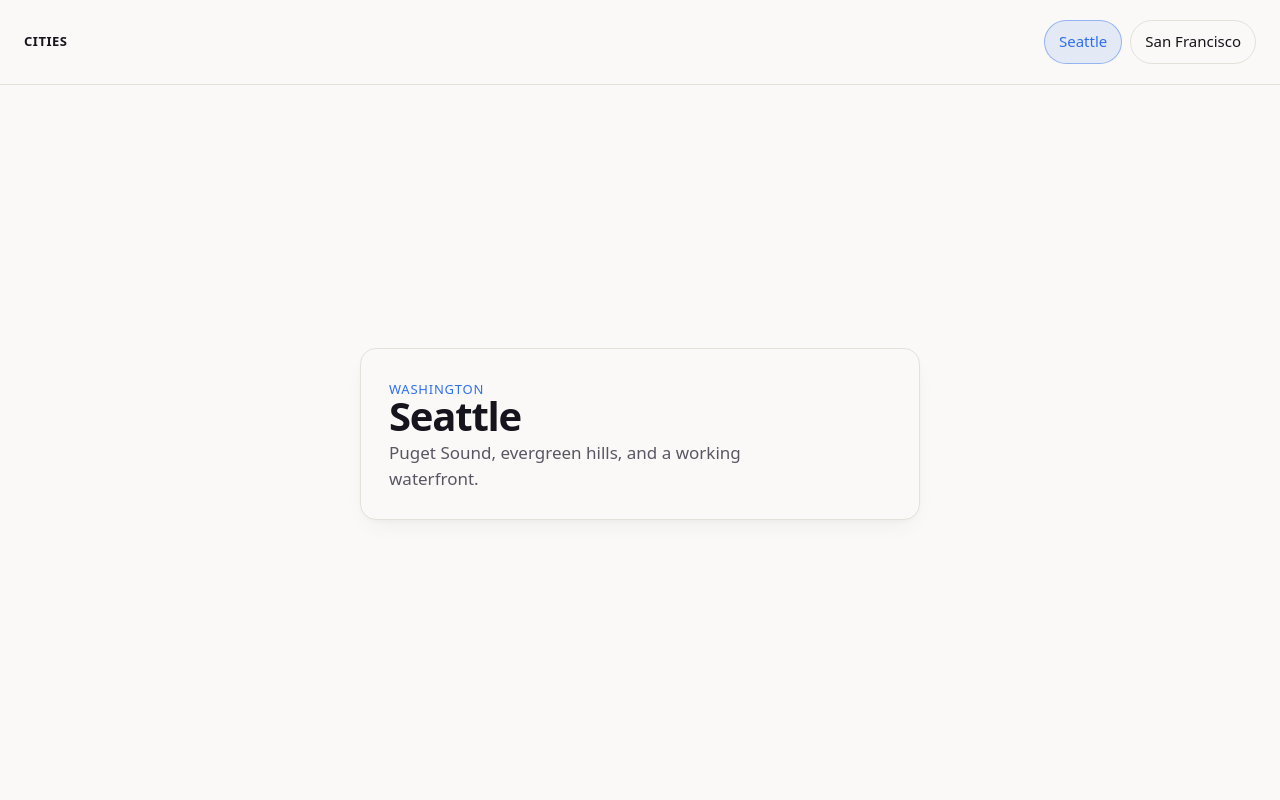
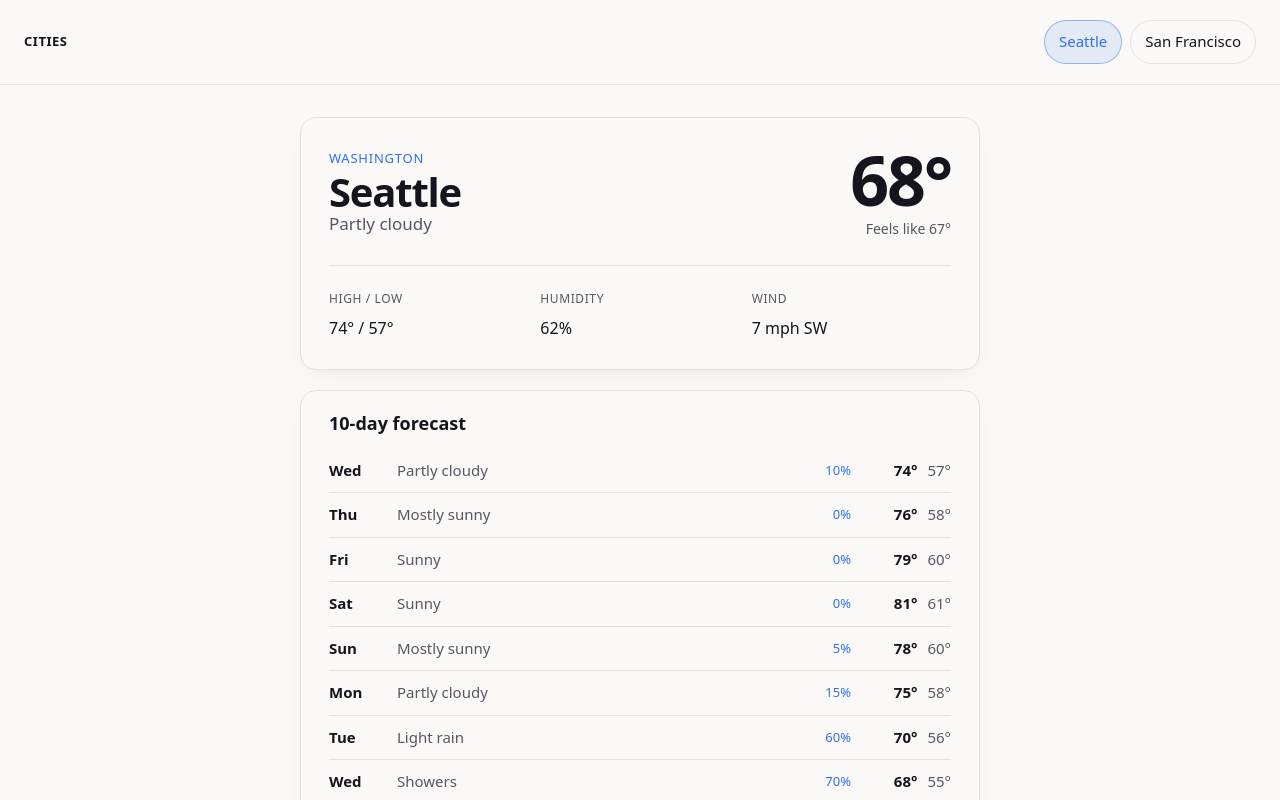
Before and after one commit to Qcumbeer/WeatherRibbon, a React (Vite) app: page / in a window 1280 px wide. Both pictures are taken after a click on the button "Seattle". Shown: the top 800 px of the page. Built offline with nearby package versions, Linux system fonts and the light colour scheme.

Commit message:
Build detailed weather dashboard

```diff
--- /dev/null
+++ b/paseo.json
@@ -0,0 +1,5 @@
+{
+  "worktree": {
+    "setup": "npm install"
+  }
+}
--- a/src/App.css
+++ b/src/App.css
@@ -60,13 +60,19 @@
 .main {
   flex: 1;
   display: grid;
-  place-items: center;
+  place-items: start center;
   padding: 32px 24px 48px;
 }
 
+.weather {
+  width: min(680px, 100%);
+  display: flex;
+  flex-direction: column;
+  gap: 20px;
+}
+
+.hero-card,
 .card {
-  width: min(560px, 100%);
-  text-align: left;
   padding: 28px;
   border: 1px solid var(--border);
   border-radius: 16px;
@@ -74,9 +80,12 @@
   box-shadow: var(--shadow);
 }
 
-.card.muted h1,
-.card.muted p {
-  color: var(--text);
+.hero-top {
+  display: flex;
+  flex-wrap: wrap;
+  align-items: flex-start;
+  justify-content: space-between;
+  gap: 20px;
 }
 
 .eyebrow {
@@ -87,9 +96,141 @@
   color: var(--accent);
 }
 
+.hero-card h1 {
+  margin: 0 0 6px;
+  font-size: clamp(28px, 5vw, 40px);
+}
+
+.condition {
+  margin: 0;
+  font-size: 17px;
+  color: var(--text);
+}
+
+.temp-block {
+  display: flex;
+  flex-direction: column;
+  align-items: flex-end;
+  gap: 2px;
+}
+
+.temp {
+  font-size: clamp(48px, 9vw, 68px);
+  line-height: 1;
+  font-weight: 560;
+  color: var(--text-h);
+  letter-spacing: -0.03em;
+}
+
+.feels {
+  font-size: 14px;
+  color: var(--text);
+}
+
+.stats {
+  display: grid;
+  grid-template-columns: repeat(3, 1fr);
+  gap: 12px;
+  margin: 24px 0 0;
+  padding-top: 20px;
+  border-top: 1px solid var(--border);
+}
+
+.stat {
+  display: flex;
+  flex-direction: column;
+  gap: 4px;
+}
+
+.stat dt {
+  font-size: 12px;
+  letter-spacing: 0.05em;
+  text-transform: uppercase;
+  color: var(--text);
+}
+
+.stat dd {
+  margin: 0;
+  font-size: 16px;
+  color: var(--text-h);
+}
+
+.forecast {
+  border: 1px solid var(--border);
+  border-radius: 16px;
+  background: var(--bg);
+  box-shadow: var(--shadow);
+  padding: 20px 28px;
+}
+
+.forecast-title {
+  margin: 0 0 12px;
+  font-size: 18px;
+  color: var(--text-h);
+}
+
+.forecast-list {
+  list-style: none;
+  margin: 0;
+  padding: 0;
+}
+
+.forecast-row {
+  display: grid;
+  grid-template-columns: 56px 1fr 56px 88px;
+  align-items: center;
+  gap: 12px;
+  padding: 9px 0;
+  border-top: 1px solid var(--border);
+  font-size: 15px;
+}
+
+.forecast-row:first-child {
+  border-top: none;
+}
+
+.f-day {
+  font-weight: 600;
+  color: var(--text-h);
+}
+
+.f-cond {
+  color: var(--text);
+}
+
+.f-precip {
+  color: var(--accent);
+  font-size: 13px;
+  text-align: right;
+}
+
+.f-temps {
+  display: flex;
+  justify-content: flex-end;
+  gap: 10px;
+}
+
+.f-high {
+  color: var(--text-h);
+  font-weight: 600;
+}
+
+.f-low {
+  color: var(--text);
+}
+
+.card.muted {
+  width: min(560px, 100%);
+  text-align: left;
+}
+
+.card.muted h1,
+.card.muted p {
+  color: var(--text);
+}
+
 .card h1 {
   margin: 0 0 12px;
-  font-size: clamp(28px, 5vw, 40px);
 }
 
 .card p {
@@ -107,7 +248,21 @@
     place-items: start stretch;
   }
 
-  .card {
+  .hero-card,
+  .card,
+  .forecast {
     padding: 20px;
   }
+
+  .stats {
+    grid-template-columns: 1fr 1fr;
+  }
+
+  .forecast-row {
+    grid-template-columns: 48px 1fr 76px;
+  }
+
+  .f-precip {
+    display: none;
+  }
 }
--- a/src/App.tsx
+++ b/src/App.tsx
@@ -1,27 +1,10 @@
 import { useState } from 'react'
+import { WEATHER, type City } from './weather'
 import './App.css'
-
-type City = 'seattle' | 'san-francisco'
-
-const CITIES: Record<
-  City,
-  { name: string; region: string; note: string }
-> = {
-  seattle: {
-    name: 'Seattle',
-    region: 'Washington',
-    note: 'Puget Sound, evergreen hills, and a working waterfront.',
-  },
-  'san-francisco': {
-    name: 'San Francisco',
-    region: 'California',
-    note: 'Fog, hills, and a bay that defines the city.',
-  },
-}
 
 function App() {
   const [city, setCity] = useState<City | null>(null)
-  const selected = city ? CITIES[city] : null
+  const data = city ? WEATHER[city] : null
 
   return (
     <div className="shell">
@@ -50,16 +33,64 @@ function App() {
       </header>
 
       <main className="main">
-        {selected ? (
-          <article className="card">
-            <p className="eyebrow">{selected.region}</p>
-            <h1>{selected.name}</h1>
-            <p>{selected.note}</p>
-          </article>
+        {data ? (
+          <div className="weather">
+            <section className="hero-card" aria-label="Current conditions">
+              <div className="hero-top">
+                <div>
+                  <p className="eyebrow">{data.region}</p>
+                  <h1>{data.name}</h1>
+                  <p className="condition">{data.current.condition}</p>
+                </div>
+                <div className="temp-block">
+                  <span className="temp">{data.current.temp}&deg;</span>
+                  <span className="feels">
+                    Feels like {data.current.feelsLike}&deg;
+                  </span>
+                </div>
+              </div>
+
+              <dl className="stats">
+                <div className="stat">
+                  <dt>High / Low</dt>
+                  <dd>
+                    {data.current.high}&deg; / {data.current.low}&deg;
+                  </dd>
+                </div>
+                <div className="stat">
+                  <dt>Humidity</dt>
+                  <dd>{data.current.humidity}%</dd>
+                </div>
+                <div className="stat">
+                  <dt>Wind</dt>
+                  <dd>
+                    {data.current.wind} mph {data.current.windDir}
+                  </dd>
+                </div>
+              </dl>
+            </section>
+
+            <section className="forecast" aria-label="10 day forecast">
+              <h2 className="forecast-title">10-day forecast</h2>
+              <ul className="forecast-list">
+                {data.forecast.map((d, i) => (
+                  <li className="forecast-row" key={`${d.day}-${i}`}>
+                    <span className="f-day">{d.day}</span>
+                    <span className="f-cond">{d.condition}</span>
+                    <span className="f-precip">{d.precip}%</span>
+                    <span className="f-temps">
+                      <span className="f-high">{d.high}&deg;</span>
+                      <span className="f-low">{d.low}&deg;</span>
+                    </span>
+                  </li>
+                ))}
+              </ul>
+            </section>
+          </div>
         ) : (
           <article className="card muted">
             <h1>Choose a city</h1>
-            <p>Select Seattle or San Francisco to see details.</p>
+            <p>Select Seattle or San Francisco to see the weather.</p>
           </article>
         )}
       </main>
--- /dev/null
+++ b/src/weather.ts
@@ -0,0 +1,85 @@
+export type City = 'seattle' | 'san-francisco'
+
+export interface CurrentConditions {
+  temp: number
+  feelsLike: number
+  condition: string
+  humidity: number
+  wind: number
+  windDir: string
+  high: number
+  low: number
+}
+
+export interface DayForecast {
+  day: string
+  condition: string
+  high: number
+  low: number
+  precip: number
+}
+
+export interface CityWeather {
+  name: string
+  region: string
+  note: string
+  current: CurrentConditions
+  forecast: DayForecast[]
+}
+
+export const WEATHER: Record<City, CityWeather> = {
+  seattle: {
+    name: 'Seattle',
+    region: 'Washington',
+    note: 'Puget Sound, evergreen hills, and a working waterfront.',
+    current: {
+      temp: 68,
+      feelsLike: 67,
+      condition: 'Partly cloudy',
+      humidity: 62,
+      wind: 7,
+      windDir: 'SW',
+      high: 74,
+      low: 57,
+    },
+    forecast: [
+      { day: 'Wed', condition: 'Partly cloudy', high: 74, low: 57, precip: 10 },
+      { day: 'Thu', condition: 'Mostly sunny', high: 76, low: 58, precip: 0 },
+      { day: 'Fri', condition: 'Sunny', high: 79, low: 60, precip: 0 },
+      { day: 'Sat', condition: 'Sunny', high: 81, low: 61, precip: 0 },
+      { day: 'Sun', condition: 'Mostly sunny', high: 78, low: 60, precip: 5 },
+      { day: 'Mon', condition: 'Partly cloudy', high: 75, low: 58, precip: 15 },
+      { day: 'Tue', condition: 'Light rain', high: 70, low: 56, precip: 60 },
+      { day: 'Wed', condition: 'Showers', high: 68, low: 55, precip: 70 },
+      { day: 'Thu', condition: 'Partly cloudy', high: 71, low: 56, precip: 20 },
+      { day: 'Fri', condition: 'Mostly sunny', high: 74, low: 57, precip: 5 },
+    ],
+  },
+  'san-francisco': {
+    name: 'San Francisco',
+    region: 'California',
+    note: 'Fog, hills, and a bay that defines the city.',
+    current: {
+      temp: 61,
+      feelsLike: 59,
+      condition: 'Fog',
+      humidity: 78,
+      wind: 14,
+      windDir: 'W',
+      high: 66,
+      low: 55,
+    },
+    forecast: [
+      { day: 'Wed', condition: 'Fog', high: 66, low: 55, precip: 5 },
+      { day: 'Thu', condition: 'Partly cloudy', high: 68, low: 56, precip: 0 },
+      { day: 'Fri', condition: 'Mostly sunny', high: 70, low: 57, precip: 0 },
+      { day: 'Sat', condition: 'Sunny', high: 72, low: 58, precip: 0 },
+      { day: 'Sun', condition: 'Sunny', high: 71, low: 58, precip: 0 },
+      { day: 'Mon', condition: 'Partly cloudy', high: 69, low: 57, precip: 5 },
+      { day: 'Tue', condition: 'Fog', high: 65, low: 55, precip: 10 },
+      { day: 'Wed', condition: 'Windy', high: 64, low: 54, precip: 5 },
+      { day: 'Thu', condition: 'Partly cloudy', high: 67, low: 56, precip: 0 },
+      { day: 'Fri', condition: 'Mostly sunny', high: 69, low: 57, precip: 0 },
+    ],
+  },
+}
```
